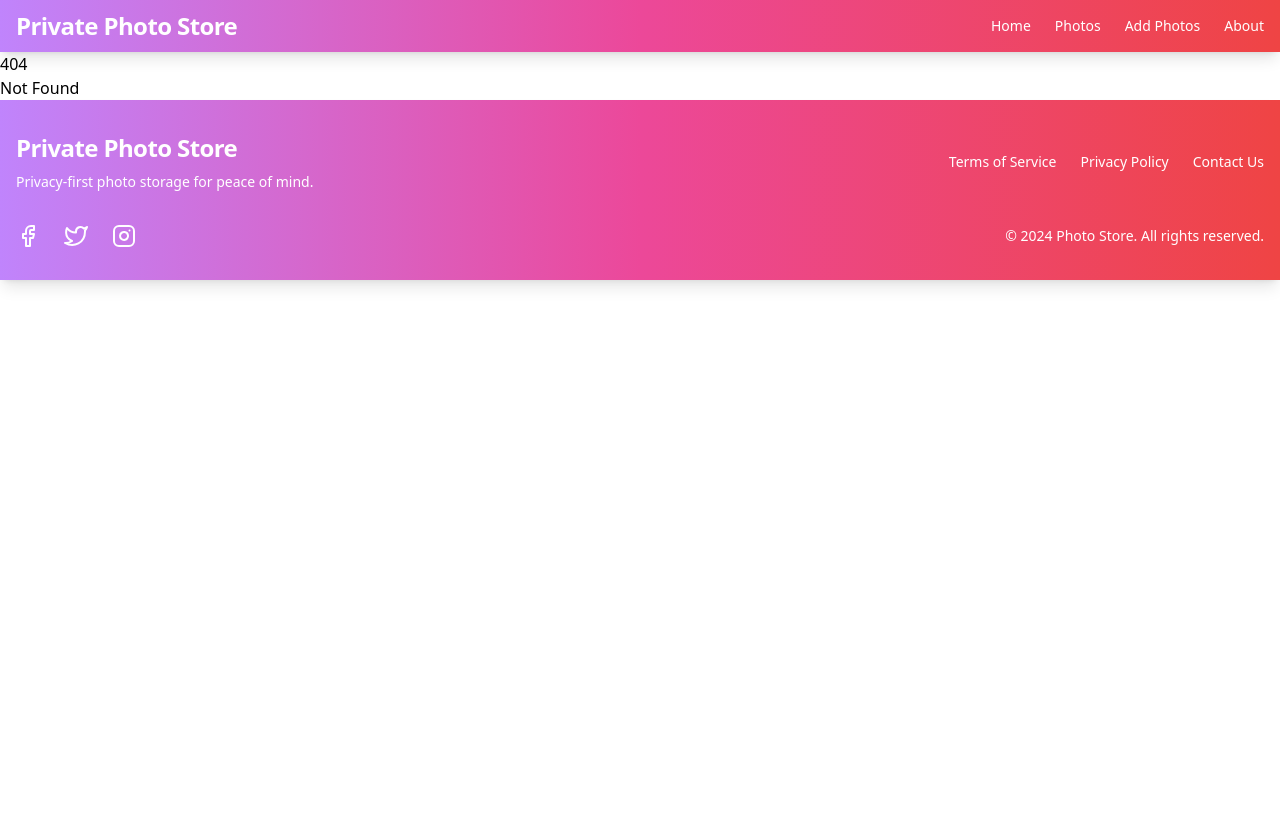
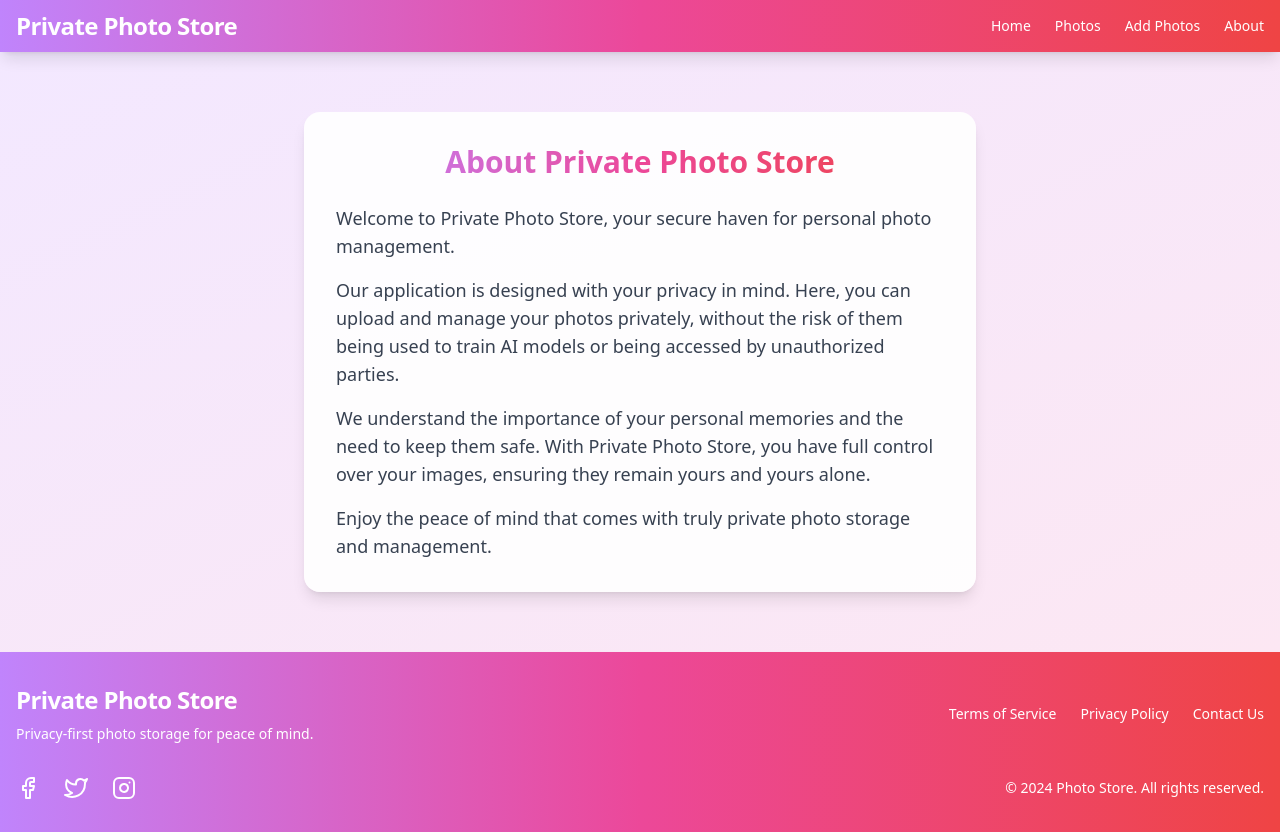
Before and after one commit to DanielFilsoof/photoStore, a SvelteKit app in the folder clientApp/: page /about in a window 1280 px wide. Before the commit this address had no page. Before the commit the page ends 800 px from the top, so only its background shows below. Built offline with nearby package versions, Linux system fonts and the light colour scheme.

Commit message:
add about page

```diff
--- /dev/null
+++ b/clientApp/src/routes/about/+page.svelte
@@ -0,0 +1,5 @@
+<script>
+    import AboutPage from './AboutPage.svelte';
+  </script>
+
+  <AboutPage />
--- /dev/null
+++ b/clientApp/src/routes/about/AboutPage.svelte
@@ -0,0 +1,38 @@
+<script lang="ts">
+    import { fade } from 'svelte/transition';
+    import { cubicOut } from 'svelte/easing';
+  </script>
+
+  <main
+    class="h-[75vh] bg-gradient-to-br from-purple-100 to-pink-100 flex items-center justify-center p-4"
+    transition:fade={{ duration: 300, easing: cubicOut }}
+  >
+    <div class="w-full max-w-2xl">
+      <div class="bg-white bg-opacity-90 rounded-2xl shadow-lg p-8">
+        <h1 class="text-3xl font-bold mb-6 text-center text-transparent bg-clip-text bg-gradient-to-r from-purple-400 via-pink-500 to-red-500">
+          About Private Photo Store
+        </h1>
+        <p class="text-lg text-gray-700 mb-4">
+          Welcome to Private Photo Store, your secure haven for personal photo management.
+        </p>
+        <p class="text-lg text-gray-700 mb-4">
+          Our application is designed with your privacy in mind. Here, you can upload and manage your photos privately, without the risk of them being used to train AI models or being accessed by unauthorized parties.
+        </p>
+        <p class="text-lg text-gray-700 mb-4">
+          We understand the importance of your personal memories and the need to keep them safe. With Private Photo Store, you have full control over your images, ensuring they remain yours and yours alone.
+        </p>
+        <p class="text-lg text-gray-700">
+          Enjoy the peace of mind that comes with truly private photo storage and management.
+        </p>
+      </div>
+    </div>
+  </main>
+
+  <style>
+    /* Custom styles to match the gradient text with the app's theme */
+    :global(.dark) {
+      --gradient-from: theme('colors.purple.400');
+      --gradient-via: theme('colors.pink.500');
+      --gradient-to: theme('colors.red.500');
+    }
+  </style>
```
